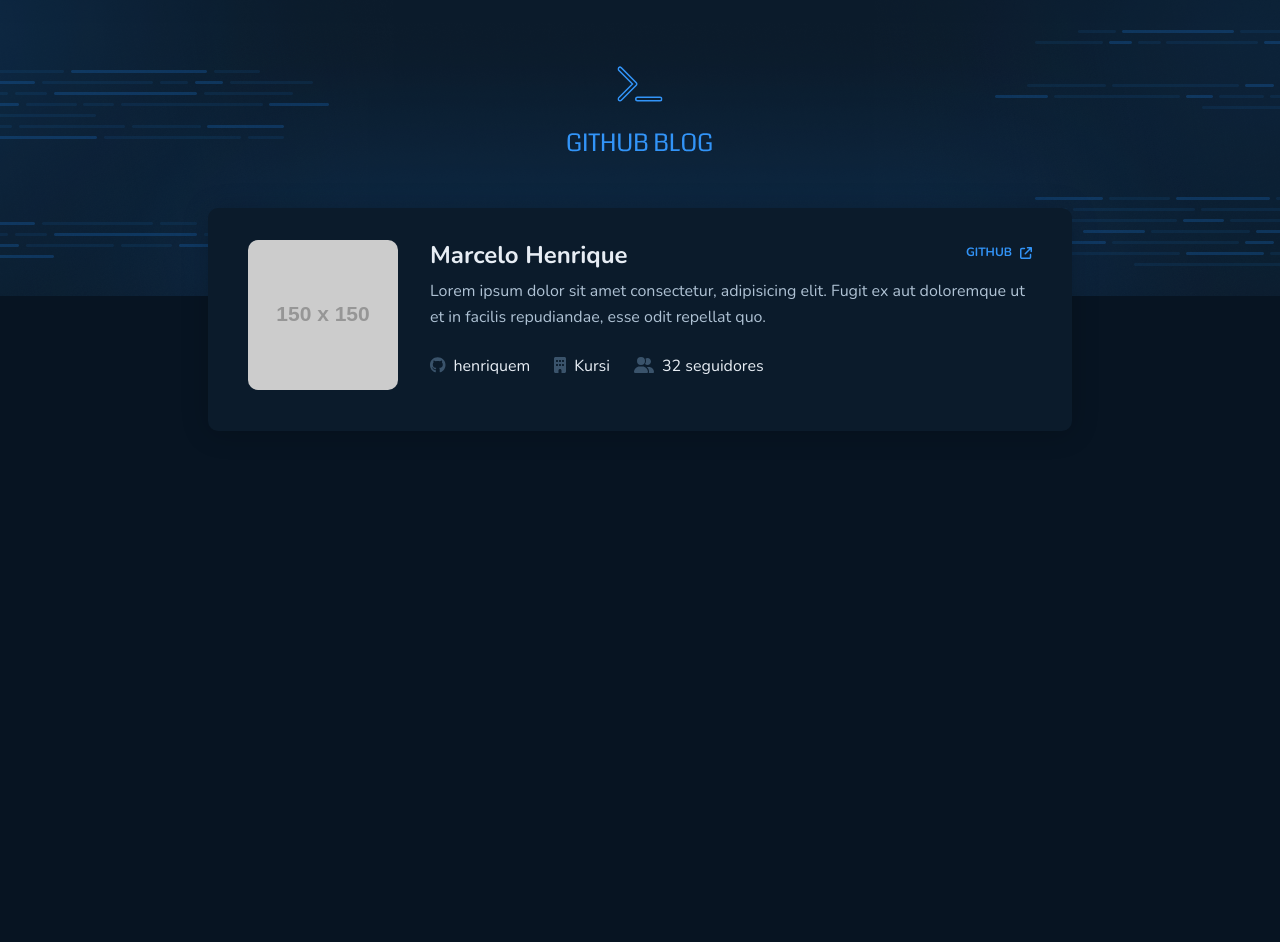
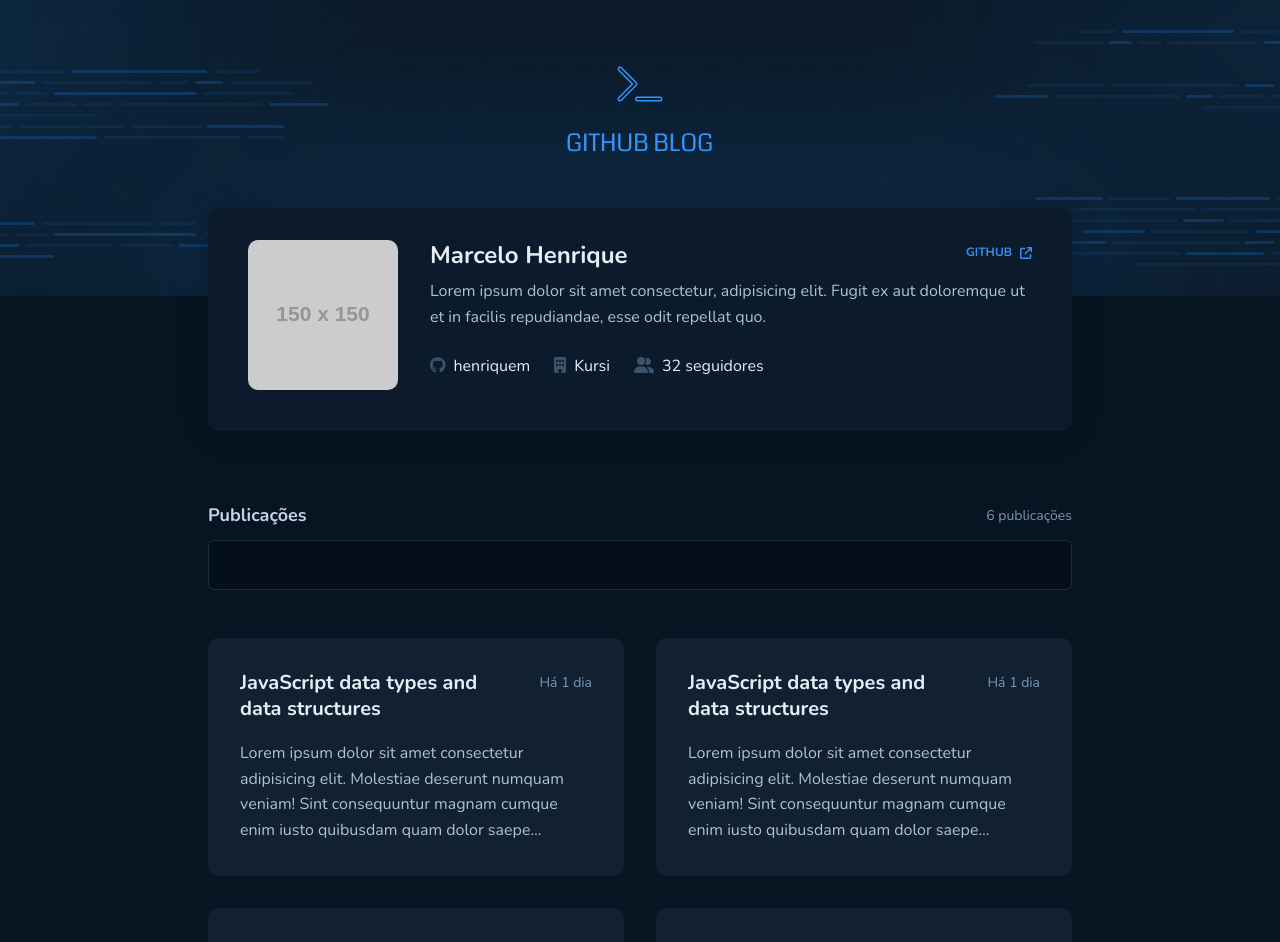
Before and after one commit to HenriqueMarcelo/github-blog, a React (Vite) app: page / in a window 1280 px wide. Shown: the top 942 px of the page. Before the commit the page ends 800 px from the top, so only its background shows below. Built offline with nearby package versions, Linux system fonts and the light colour scheme.

Commit message:
PostCard Component

```diff
--- a/src/App.tsx
+++ b/src/App.tsx
@@ -1,6 +1,9 @@
 import { ThemeProvider } from 'styled-components'
+import { Form } from './components/Form'
 import { Header } from './components/Header'
+import { PostCard } from './components/PostCard'
 import { Profile } from './components/Profile'
+import { Container, PostCardContainer } from './styles/components'
 import { GlobalStyle } from './styles/global'
 import { defaultTheme } from './styles/themes/default'
 
@@ -10,6 +13,16 @@
       <GlobalStyle />
       <Header />
       <Profile />
+      <Form />
+      <PostCardContainer>
+        <PostCard />
+        <PostCard />
+        <PostCard />
+        <PostCard />
+        <PostCard />
+        <PostCard />
+        <PostCard />
+      </PostCardContainer>
     </ThemeProvider>
   )
 }
--- /dev/null
+++ b/src/components/Form/index.tsx
@@ -0,0 +1,13 @@
+import { FormContainer, Input, Number, Title } from './styles'
+
+export function Form() {
+  return (
+    <FormContainer>
+      <div className="justify-content-between">
+        <Title>Publicações</Title>
+        <Number>6 publicações</Number>
+      </div>
+      <Input />
+    </FormContainer>
+  )
+}
--- /dev/null
+++ b/src/components/Form/styles.ts
@@ -0,0 +1,30 @@
+import styled from 'styled-components'
+import { Container } from '../../styles/components'
+
+export const FormContainer = styled(Container)`
+  margin-bottom: 3rem;
+`
+
+export const Title = styled.h2`
+  font-size: 1.125rem;
+  color: ${({ theme }) => theme['base-subtitle']};
+`
+
+export const Number = styled.span`
+  font-size: 0.875rem;
+  color: ${({ theme }) => theme['base-span']};
+`
+
+export const Input = styled.input`
+  padding: 0.83125rem 1rem;
+  width: 100%;
+
+  color: ${({ theme }) => theme['base-title']};
+
+  border: 1px solid ${({ theme }) => theme['base-border']};
+  border-radius: 6px;
+
+  background: ${({ theme }) => theme['base-input']};
+
+  margin-top: 0.75rem;
+`
--- /dev/null
+++ b/src/components/PostCard/index.tsx
@@ -0,0 +1,21 @@
+import { Date, Header, PostCardContainer, Text, Title } from './styles'
+
+export function PostCard() {
+  return (
+    <PostCardContainer>
+      <Header>
+        <Title>JavaScript data types and data structures</Title>
+        <Date>Há 1 dia</Date>
+      </Header>
+      <Text>
+        Lorem ipsum dolor sit amet consectetur adipisicing elit. Molestiae
+        deserunt numquam veniam! Sint consequuntur magnam cumque enim iusto
+        quibusdam quam dolor saepe nesciunt. Quas esse iure dicta, est, tenetur
+        voluptates dolor expedita ipsa cupiditate nam impedit. Error rem
+        explicabo sequi libero accusamus nulla velit culpa odit rerum
+        exercitationem corrupti distinctio pariatur officiis, similique quis
+        nesciunt consequuntur debitis adipisci quam fugiat.
+      </Text>
+    </PostCardContainer>
+  )
+}
--- /dev/null
+++ b/src/components/PostCard/styles.ts
@@ -0,0 +1,37 @@
+import styled from 'styled-components'
+
+export const PostCardContainer = styled.a`
+  background: ${({ theme }) => theme['base-post']};
+  border-radius: 10px;
+  cursor: pointer;
+
+  padding: 2rem;
+`
+
+export const Header = styled.header`
+  display: flex;
+  margin-bottom: 1.25rem;
+  gap: 1rem;
+`
+
+export const Title = styled.h3`
+  font-weight: 700;
+  font-size: 1.25rem;
+  color: ${({ theme }) => theme['base-title']};
+`
+
+export const Date = styled.span`
+  font-size: 0.875rem;
+  color: ${({ theme }) => theme['base-span']};
+
+  white-space: nowrap;
+`
+
+export const Text = styled.p`
+  color: ${({ theme }) => theme['base-text']};
+
+  display: -webkit-box;
+  -webkit-line-clamp: 4;
+  -webkit-box-orient: vertical;
+  overflow: hidden;
+`
--- a/src/components/Profile/index.tsx
+++ b/src/components/Profile/index.tsx
@@ -23,7 +23,7 @@
       <div>
         <NameHolder>
           <Name>Marcelo Henrique</Name>
-          <a>
+          <a className="link">
             <span>Github</span>
             <FontAwesomeIcon icon={faArrowUpRightFromSquare} />
           </a>
--- a/src/components/Profile/styles.ts
+++ b/src/components/Profile/styles.ts
@@ -11,6 +11,7 @@
   box-shadow: 0px 2px 28px rgba(0, 0, 0, 0.2);
 
   margin-top: -5.5rem;
+  margin-bottom: 4.5rem;
 `
 
 export const ImageHolder = styled.div`
--- a/src/styles/components.ts
+++ b/src/styles/components.ts
@@ -4,3 +4,9 @@
   max-width: 864px;
   margin: 0 auto;
 `
+
+export const PostCardContainer = styled(Container)`
+  display: grid;
+  gap: 2rem;
+  grid-template-columns: 1fr 1fr;
+`
--- a/src/styles/global.ts
+++ b/src/styles/global.ts
@@ -21,6 +21,8 @@
     body {
         background-color: ${({ theme }) => theme['base-background']};
         color: ${({ theme }) => theme['base-text']};
+
+        padding-bottom: 14.625rem;
     }
 
     // Elementos Globais
@@ -29,7 +31,7 @@
         cursor: pointer;
     }
 
-    a {
+    .link {
         color: ${({ theme }) => theme.blue};
         font-size: 0.75rem;
         cursor: pointer;
@@ -48,4 +50,11 @@
         }
     }
 
+    // Classes auxiliares
+
+    .justify-content-between{
+        display: flex;
+        justify-content: space-between;
+    }
+
 `
```
